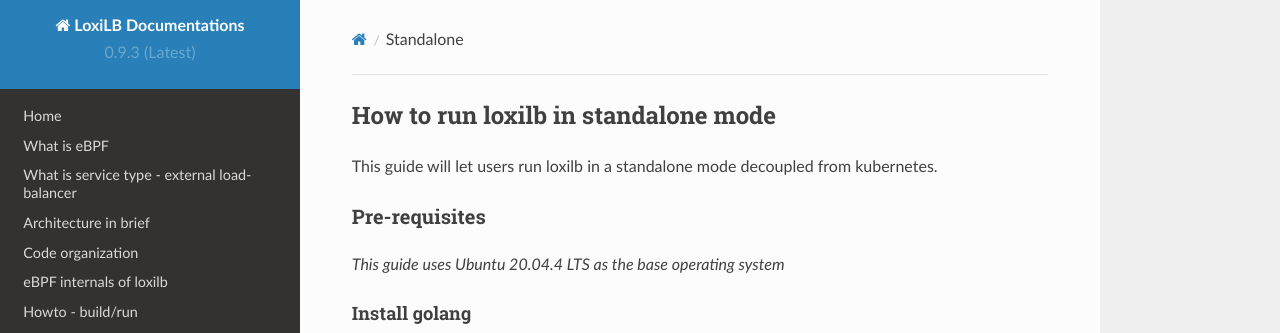
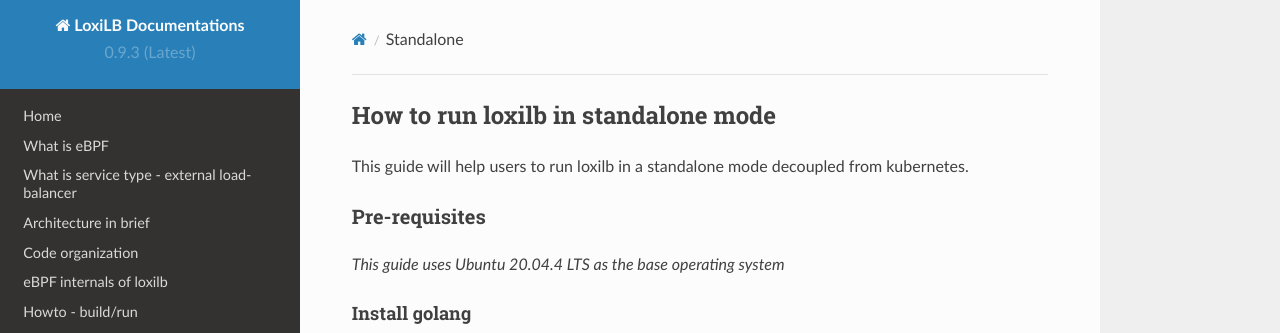
Before and after one commit to loxilb-io/loxilbdocs, an MkDocs documentation site: the page built from docs/standalone.md, in a window 1280 px wide and 900 px high. Shown: the top 333 px of the window. Built offline with MkDocs 1.6.1, drawn with Linux system fonts in a browser that asks for light colours; nearby versions of some CDN libraries.

Commit message:
Update standalone.md

```diff
--- a/docs/standalone.md
+++ b/docs/standalone.md
@@ -1,6 +1,6 @@
 ## How to run loxilb in standalone mode
 
-This guide will let users run loxilb in a standalone mode decoupled from kubernetes.
+This guide will help users to run loxilb in a standalone mode decoupled from kubernetes.
 
 ### Pre-requisites
 
```
